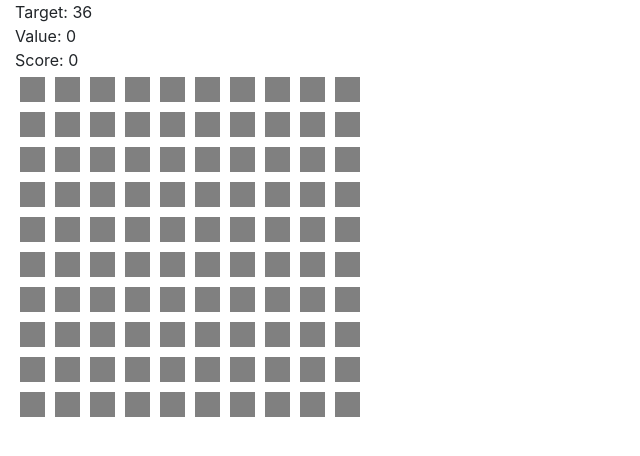
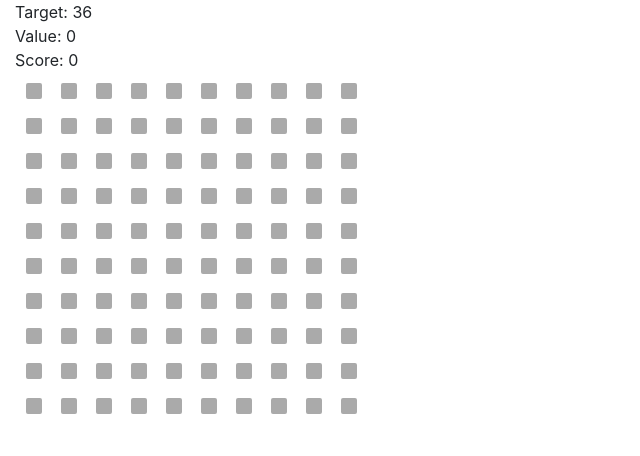
Before and after one commit to macduy/sumproduct-proto, a React app: page / in a window 1280 px wide. Shown: the top 456 px of the page, without its empty margins (0-640 px from the left). Built offline with nearby package versions, Linux system fonts and the light colour scheme.

Commit message:
More animations

```diff
--- a/game/styles.css
+++ b/game/styles.css
@@ -1 +1 @@
-.no-user-select{user-select:none}.container{position:fixed;width:100%;height:100%}.interactor{position:absolute;width:100%;height:100%}.grid{position:relative}.cell,.grid{user-select:none}.cell{display:block;position:absolute;border:5px solid #fff}.cell.assigned{border-width:0}.cell.animatable{transition:background-color .3s,border-width .1s}
+.no-user-select{user-select:none}.container{position:fixed;width:100%;height:100%}.interactor{position:absolute;width:100%;height:100%}.grid{position:relative}.cell,.grid{user-select:none}.cell{display:block;position:absolute;border:8px solid #fff;border-radius:12px;margin-left:1px;margin-top:1px}.cell.assigned{border-width:1px!important;border-radius:0;border-color:green;margin-left:0;margin-top:0}.cell.animatable{border-width:10px;transition:background-color .3s,border-width .15s,border-radius .35s,border-color .1s}
--- a/src/elements/cell.tsx
+++ b/src/elements/cell.tsx
@@ -1,7 +1,7 @@
 import * as React from "react"
 import { Component } from "react"
 
-export type CellState = "normal" | "selected" | "assigned" | "selected-error"
+export type CellState = "normal" | "selected" | "assigned" | "selected-error" | "selected-error-assigned"
 
 interface CellProps {
     x: number,
@@ -18,12 +18,12 @@ export class Cell extends Component<CellProps, State> {
     render() {
         // TODO: Touchmove needs work.
         const animatable = this.props.state != "selected" && this.props.state != "selected-error"
-        const assigned = this.props.state == "assigned"
+        const assigned = this.props.state == "assigned" || this.props.state == "selected-error-assigned"
         return <div
             className={`cell ${animatable ? "animatable" : ""} ${assigned ? "assigned" : ""}`}
             style={{
-                width: this.props.size,
-                height: this.props.size,
+                width: this.props.size + 1,
+                height: this.props.size + 1,
                 left: this.props.x,
                 top: this.props.y,
                 background: colorForState(this.props.state)
@@ -36,9 +36,10 @@ export class Cell extends Component<CellProps, State> {
 
 function colorForState(state: CellState): string {
     switch (state) {
-        case "normal": return "gray"
-        case "selected": return "green"
-        case "assigned": return "blue"
+        case "normal": return "#aaaaaa"
+        case "selected": return "#4895de"
+        case "assigned": return "#39b051"
         case "selected-error": return "red"
+        case "selected-error-assigned": return "red"
     }
 }
--- a/src/elements/grid.tsx
+++ b/src/elements/grid.tsx
@@ -165,6 +165,7 @@ export class Grid extends Component<GridProps, GridState> {
 
         if (isSelected) {
             if (!isSelectionClean) {
+                if (isAssigned) return "selected-error-assigned"
                 return "selected-error"
             }
             return "selected"
--- a/styles/styles.less
+++ b/styles/styles.less
@@ -24,14 +24,23 @@
     display: block;
     position: absolute;
 
-    border: 5px solid white;
+    border: 8px solid white;
+    border-radius: 12px;
+
+    margin-left: 1px;
+    margin-top: 1px;
 
     &.assigned {
-        border-width: 0px;
+        border-width: 1px !important;
+        border-radius: 0px;
+        border-color: green;
+        margin-left: 0px;
+        margin-top: 0px;
     }
 
 
     &.animatable {
-        transition: background-color 300ms, border-width 100ms;
+        border-width: 10px;
+        transition: background-color 300ms, border-width 150ms, border-radius 350ms, border-color 100ms;
     }
 }
```
Also changed, not shown: game/js/app.js, 1 other file (tests, documents, lock files or other folders).
